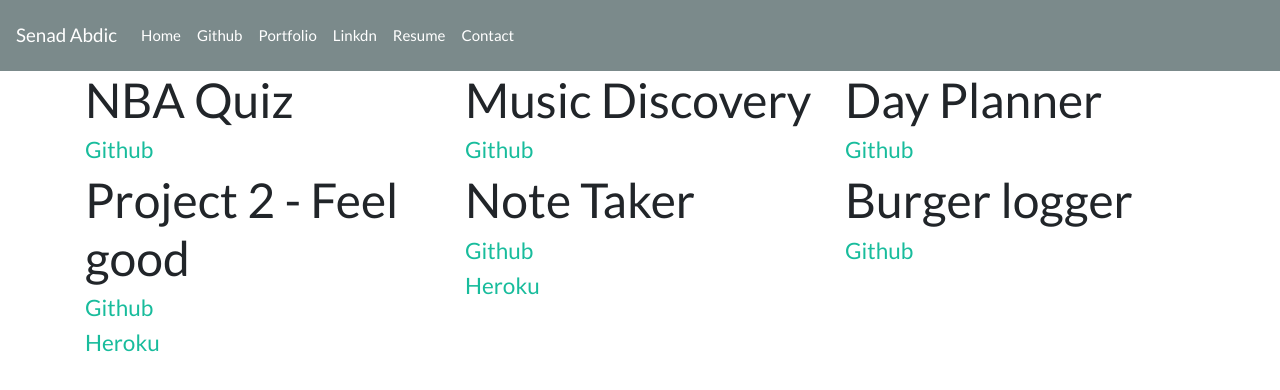
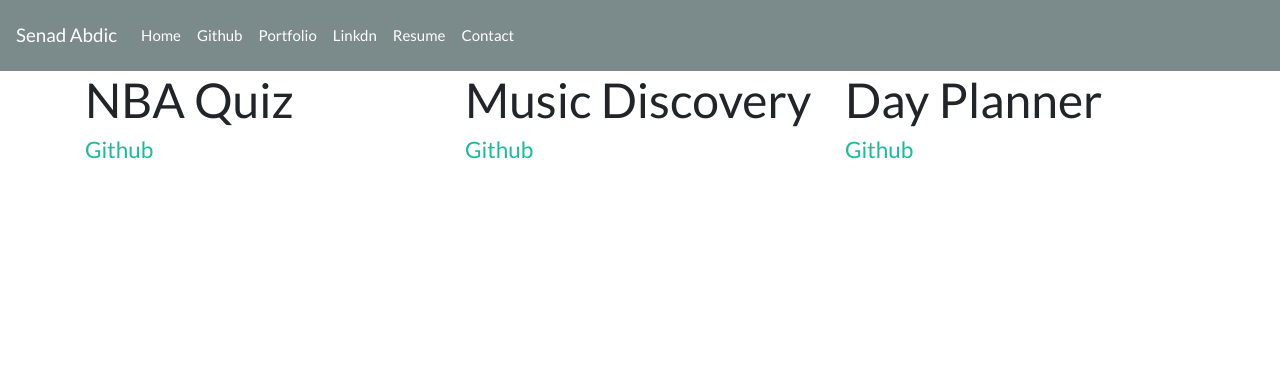
Before and after one commit to senad83/updated-portifolio, a plain HTML site: page portfolio.html in a window 1280 px wide. Drawn offline with nearby package versions, Linux system fonts and the light colour scheme.

```diff
--- a/portfolio.html
+++ b/portfolio.html
@@ -61,22 +61,6 @@
             <h1>Day Planner</h1>
             <h4><a href="https://github.com/senad83/dayplanner">Github</a></h4>
           </div>
-
-          <div class="col-sm-12 col-md-4">
-            <h1>Project 2 - Feel good</h1>
-            <h4><a href="https://github.com/senad83/Project2">Github</a></h4>
-            <h4><a href="https://safe-bastion-72999.herokuapp.com/">Heroku</a></h4>
-          </div>
-
-          <div class="col-sm-12 col-md-4">
-              <h1>Note Taker</h1>
-              <h4><a href="https://github.com/senad83/note-taker-">Github</a></h4>
-              <h4><a href=" https://hidden-escarpment-47262.herokuapp.com/">Heroku</a></h4>
-            </div>
-            <div class="col-sm-12 col-md-4">
-
-              <h1>Burger logger</h1>
-              <h4><a href="https://github.com/senad83/burger-logger-">Github</a></h4>
             </div>
       </div>
     </div>
```
Also changed, not shown: 1 other file.
